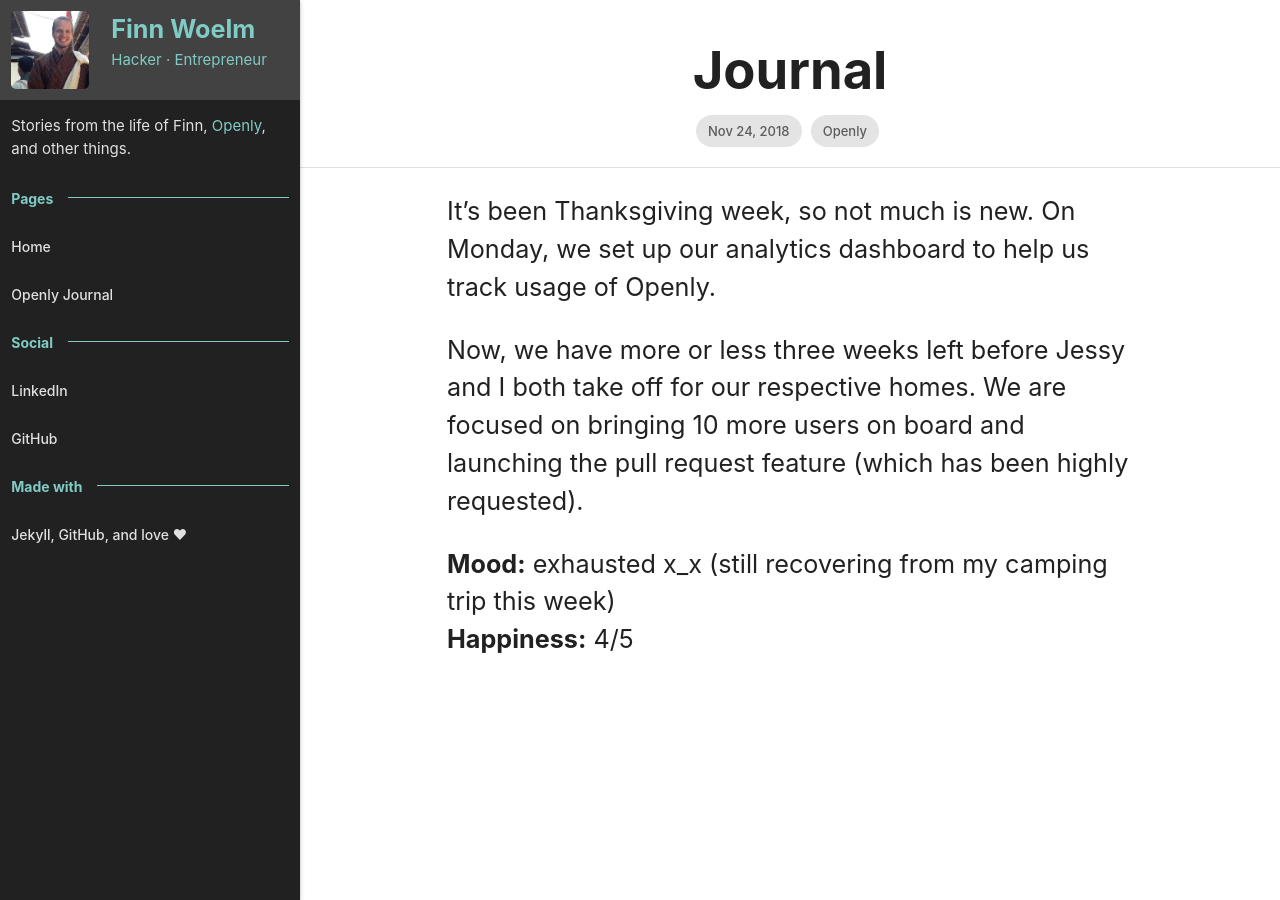
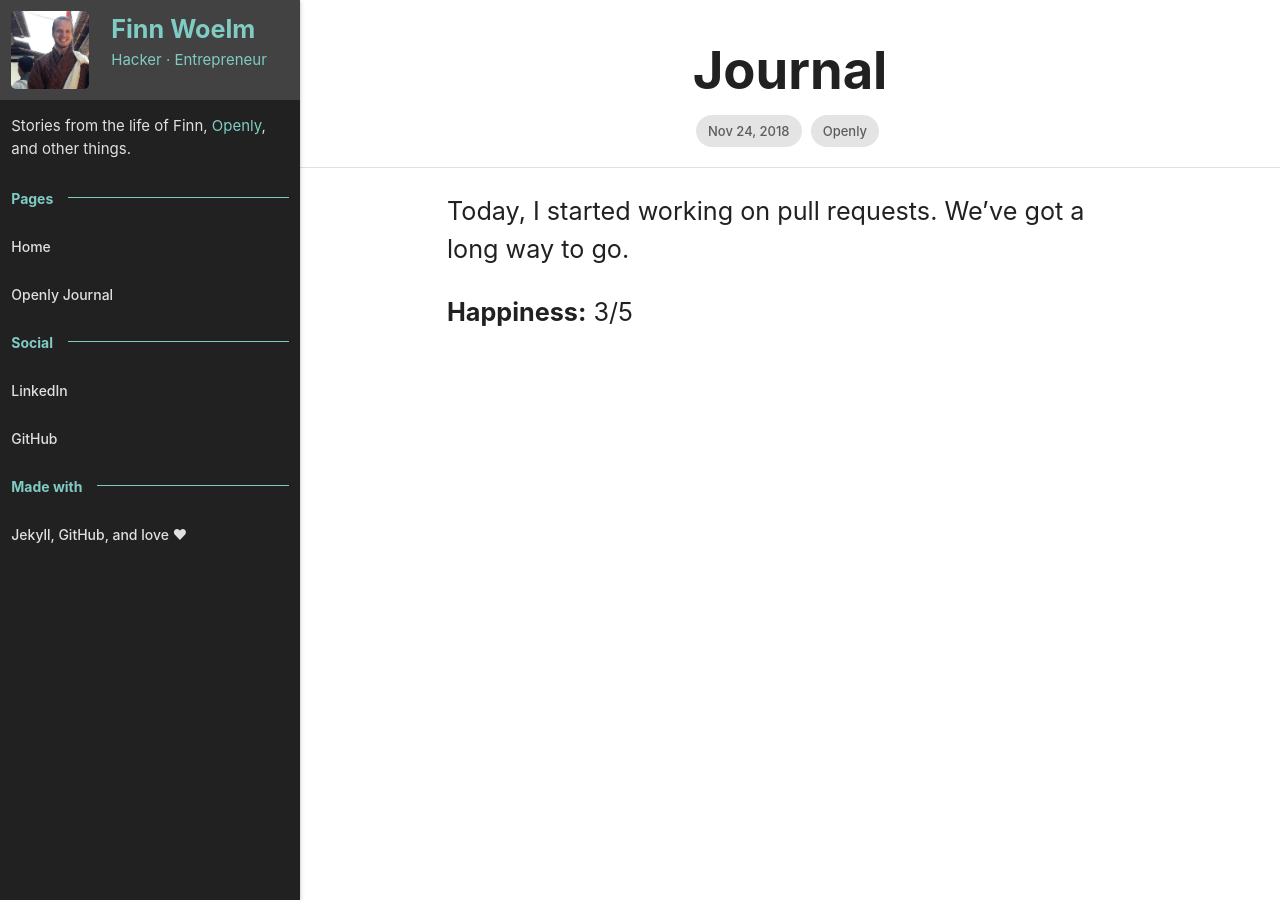
Before and after one commit to FinnWoelm/finnwoelm.github.io, a Jekyll site: the page built from openly/_posts/2018-11-24-journal.md, in a window 1280 px wide. Built offline with Jekyll 4.4.1, drawn with Linux system fonts in a browser that asks for light colours.

Commit message:
Add new Openly journal entry

```diff
--- a/openly.html
+++ b/openly.html
@@ -11,7 +11,7 @@ title:  Openly Journal
 
 <div class='divider'></div>
 
-<div class='container'>
+<div class='container flow-text'>
   <div class="row">
     {% for post in site.categories.openly %}
       <p>
--- a/openly/_posts/2018-11-24-journal.md
+++ b/openly/_posts/2018-11-24-journal.md
@@ -1,12 +1,9 @@
 ---
 layout:   post
-date:     2018-11-24 22:13
+date:     2018-11-24 22:30
 location: Orbis House
 ---
 
-It’s been Thanksgiving week, so not much is new. On Monday, we set up our analytics dashboard to help us track usage of Openly.
+Today, I started working on pull requests. We've got a long way to go.
 
-Now, we have more or less three weeks left before Jessy and I both take off for our respective homes. We are focused on bringing 10 more users on board and launching the pull request feature (which has been highly requested).
-
-**Mood:** exhausted x_x (still recovering from my camping trip this week)
-**Happiness:** 4/5
+**Happiness:** 3/5
```
Also changed, not shown: openly/_posts/2018-11-23-journal.md (added, +12 -0 lines).
